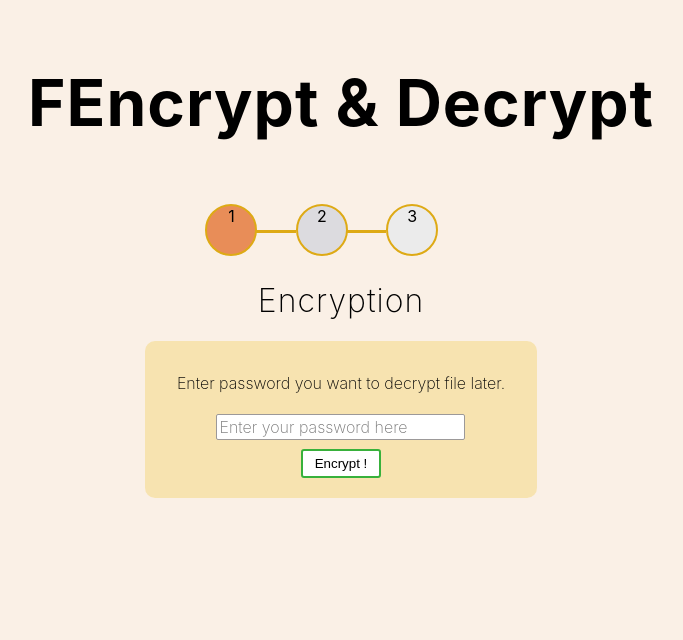
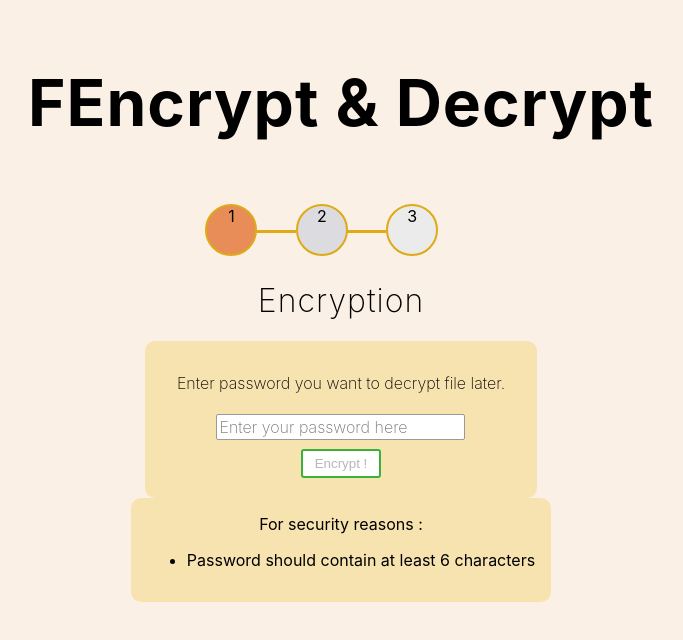
Before and after one commit to kamilwoloszyn/FEncrypt, a React (Create React App) app: page /encrypt in a window 1280 px wide. Shown: the top 640 px of the page, without its empty margins (299-982 px from the left). Built offline with nearby package versions, Linux system fonts and the light colour scheme.

Commit message:
Added simple validation to Encryption module

```diff
--- a/src/components/Encryption.tsx
+++ b/src/components/Encryption.tsx
@@ -1,10 +1,10 @@
-import React,{useEffect,useRef,useContext} from "react";
+import React,{useEffect,useRef,useContext,useState} from "react";
 import styled from 'styled-components';
 import { Row, Col } from '../styles/layout/layout';
 import { OptionButton } from '../styles/buttons';
 import {FormLabelBlock, FormInputBlock } from '../styles/forms';
 import { Link } from 'react-router-dom';
-import { useDispatch } from 'react-redux';
+import { useDispatch, useStore } from 'react-redux';
 import { SetStep } from '../redux/action';
 import { PasswordContext, PasswordState, ActionToDo,ActionToDoContext } from '../context/context';
 import '../styles/scss/encrypt.scss';
@@ -15,6 +15,10 @@ import '../styles/scss/shared/forms.scss';
 
 const EncryptionWrapper = styled.div<EncryptionWrapperProps>`
 display:${({ Show }) => Show ? 'block':'none'}
+`
+
+const Warning = styled.div<EncryptionWrapperProps>`
+${({ Show }) => Show ? '':'display:none !important'}
 `
 interface EncryptionWrapperProps {
 Show: boolean
@@ -30,11 +34,15 @@ export const Encryption: React.FC<Props> = (Props) => {
   const dispatch = useDispatch();
   const globalPassword: PasswordState = useContext(PasswordContext);
   const globalAction: ActionToDo = useContext(ActionToDoContext);
-
+  const sendLink: string = "/encrypt";
+  const [disabledButton, setDisabledButton] = useState<boolean>(true);
 
   const handleChangePassword = () => {
-    if (passwordRef.current) {
+    if (passwordRef.current && passwordRef.current.value.length > 6) {
+      setDisabledButton(false);
       globalPassword.SetUsedPassword(passwordRef.current.value)
+    } else {
+      setDisabledButton(true);
     }
   }
 
@@ -60,10 +68,20 @@ export const Encryption: React.FC<Props> = (Props) => {
                     <FormInputBlock>
                         <input type="text" name="encryptpassword" className="form-input" onChange={handleChangePassword} placeholder="Enter your password here" ref={passwordRef} />
                     </FormInputBlock>
-                    <Link to="/send">
-                      <OptionButton type="button" customColor={"#fff"} hoverColor={"#38b13b"} borderColor={"#38b13b"}>Encrypt !</OptionButton>
+                    <Link to={disabledButton? '#': sendLink}>
+                      <OptionButton type="button" disabled={disabledButton} customColor={"#fff"} hoverColor={"#38b13b"} borderColor={"#38b13b"}>Encrypt !</OptionButton>
                     </Link>
                 </form>
+          </div>
+        </Col>
+        <Col className="responsive-justify-center">
+        <div>
+            <Warning Show={disabledButton} className="modal-theme">
+              For security reasons :
+               <ul>
+                <li>Password should contain at least 6 characters</li>
+               </ul>
+            </Warning>
           </div>
         </Col>
         </EncryptionWrapper>
@@ -78,5 +96,4 @@ export const Encryption: React.FC<Props> = (Props) => {
 }
 
 // TODO:
-// -ADD VALIDATION
 // - REMOVE HOTLINK
```
Also changed, not shown: 1 other file (tests, documents, lock files or other folders).
